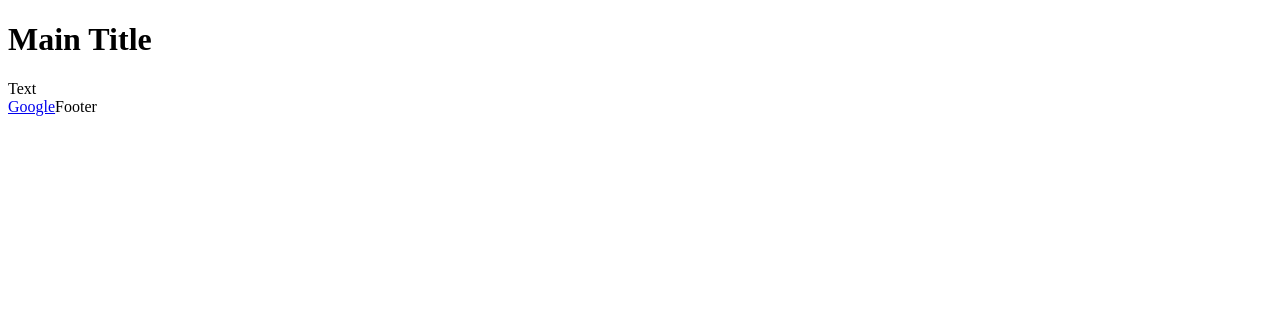
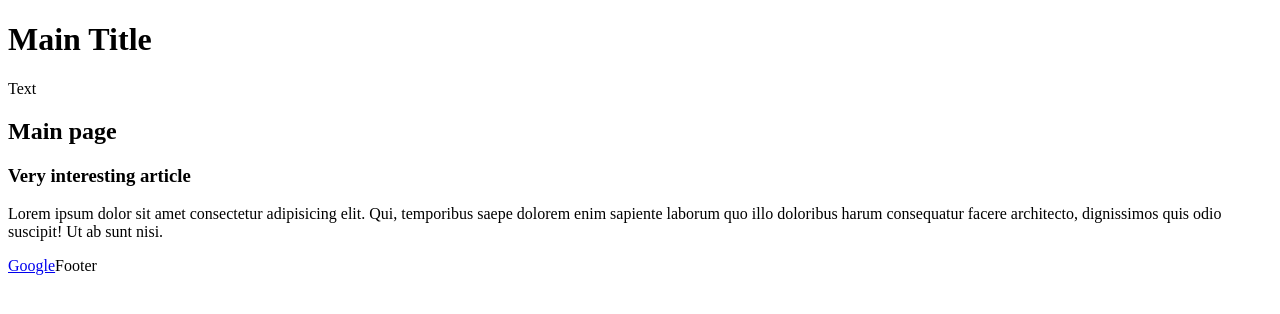
Before and after one commit to Vladbf03/git-branches, a plain HTML site: page index.html in a window 1280 px wide. Drawn offline with Linux system fonts and the light colour scheme.

Commit message:
Add article text

```diff
--- a/index.html
+++ b/index.html
@@ -1,13 +1,25 @@
 <!DOCTYPE html>
 <html lang="en">
+
 <head>
     <meta charset="UTF-8">
     <meta name="viewport" content="width=device-width, initial-scale=1.0">
     <title>Document</title>
 </head>
+
 <body>
-    <header><h1>Main Title</h1></header>
+    <header>
+        <h1>Main Title</h1>
+    </header>
     <main>Text</main>
+    <h2>Main page</h2>
+    <article>
+        <h3>Very interesting article</h3>
+        <p>Lorem ipsum dolor sit amet consectetur adipisicing elit. Qui, temporibus saepe dolorem enim sapiente laborum
+            quo illo doloribus harum consequatur facere architecto, dignissimos quis odio suscipit! Ut ab sunt nisi.
+        </p>
+    </article>
     <footer><a href="http://google.com">Google</a>Footer</footer>
 </body>
+
 </html>
```
